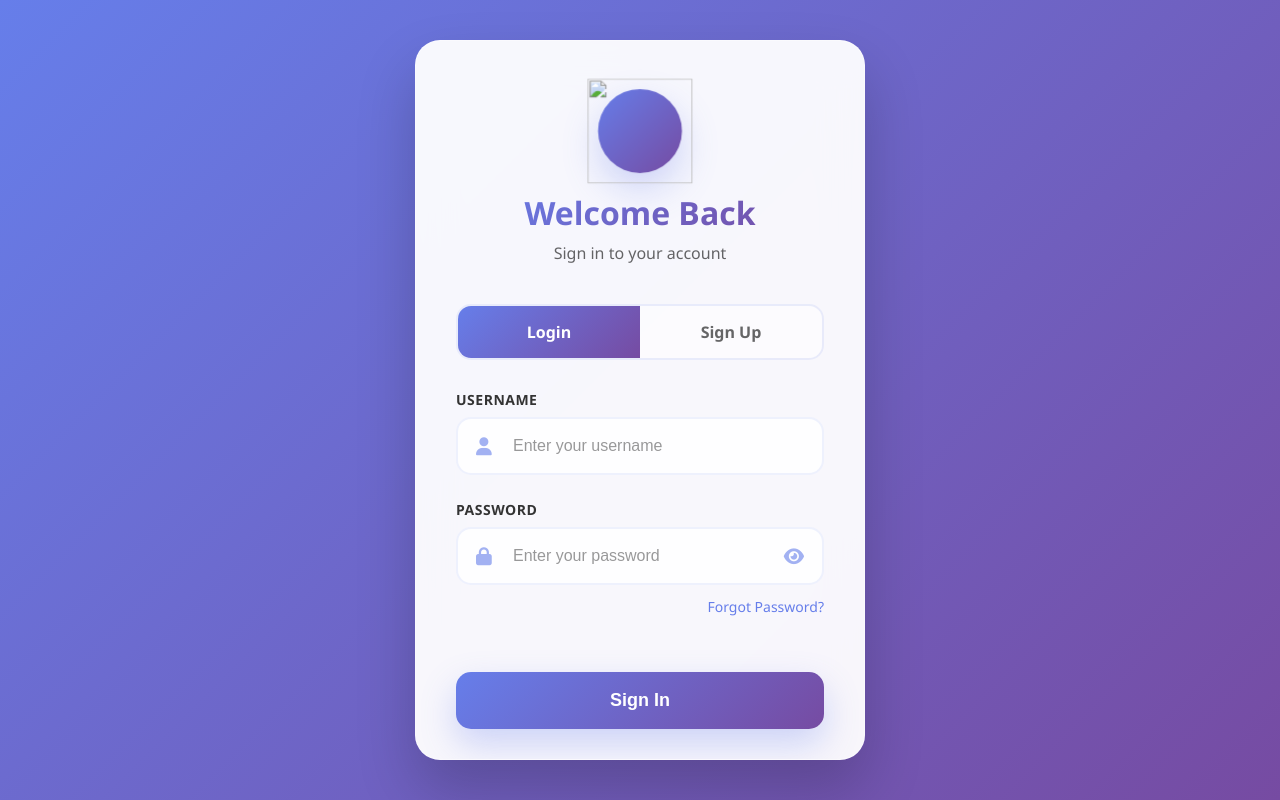
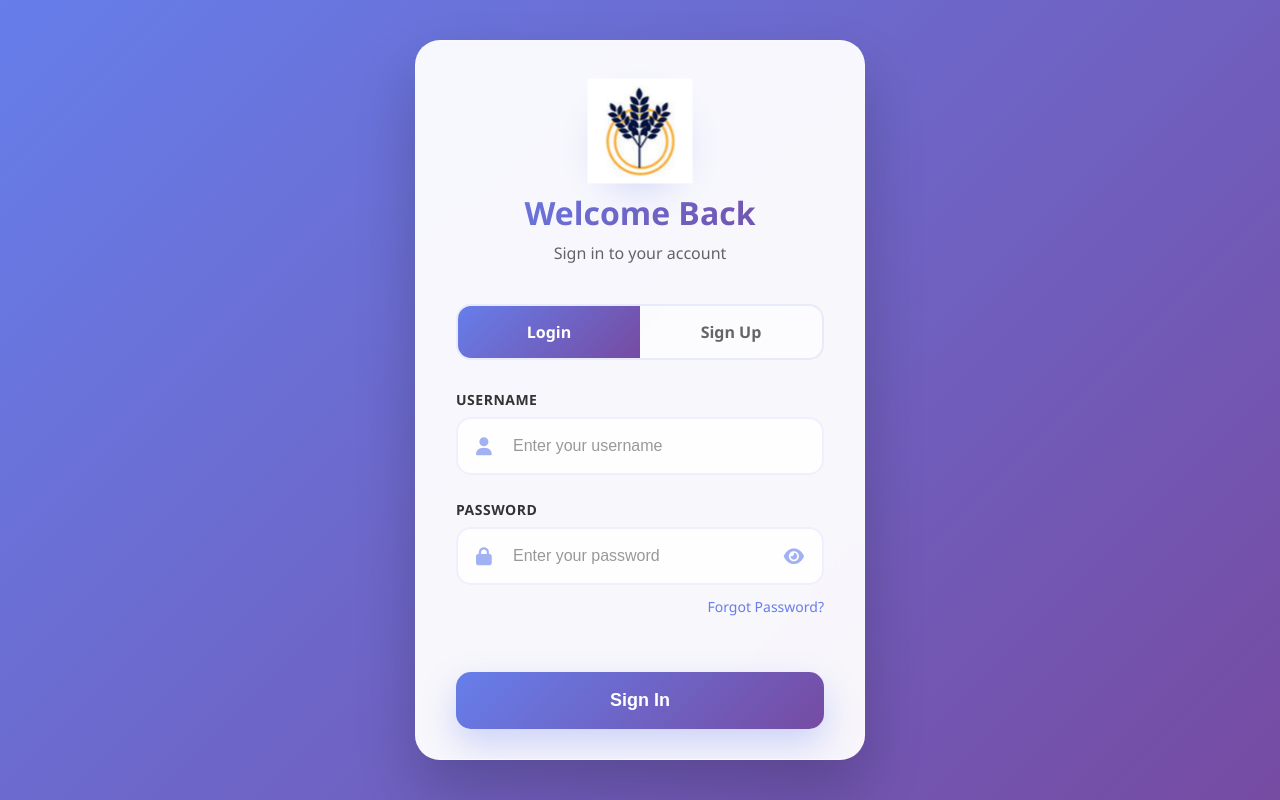
Before and after one commit to Rimjhim0405/Admin-Panel, a website: page public/LoginPage.html in a window 1280 px wide. Shown: the top 800 px of the page. Drawn offline with Linux system fonts and the light colour scheme.

Commit message:
Update LoginPage.html

```diff
--- a/public/LoginPage.html
+++ b/public/LoginPage.html
@@ -401,7 +401,7 @@
     <div class="auth-container">
         <div class="auth-header">
             <div class="logo">
-                <img src = "App Icon.png" width = "100px" height = "100px">
+                <img src = "assets/App Icon.png" width = "100px" height = "100px">
             </div>
             <h1 id="authTitle">Welcome Back</h1>
             <p id="authSubtitle">Sign in to your account</p>
```
